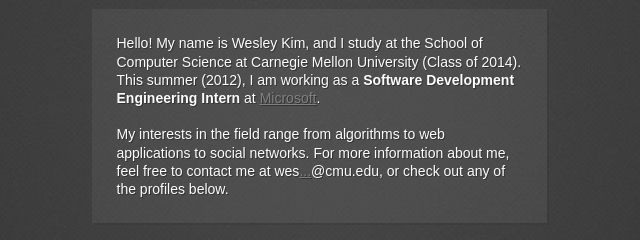
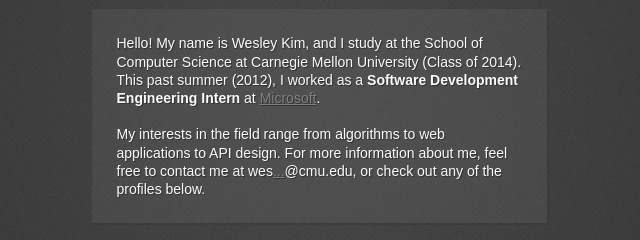
Before and after one commit to wesleyk/profile, a plain HTML site: page index.html in a window 1280 px wide. Shown: the part 306-546 px from the top of the page, without its empty margins (321-961 px from the left). Drawn offline with Linux system fonts and the light colour scheme.

Commit message:
Updated profile for post summer 2012

```diff
--- a/index.html
+++ b/index.html
@@ -23,10 +23,10 @@
                 <h2>Student + Developer</h2>
             </header>
 
-            <p class="description">Hello! My name is Wesley Kim, and I study at the School of Computer Science at Carnegie Mellon University (Class of 2014). This summer (2012), I am working as a <b>Software Development Engineering Intern</b> at <a href = 'http://www.microsoft.com'>Microsoft</a>.
+            <p class="description">Hello! My name is Wesley Kim, and I study at the School of Computer Science at Carnegie Mellon University (Class of 2014). This past summer (2012), I worked as a <b>Software Development Engineering Intern</b> at <a href = 'http://www.microsoft.com'>Microsoft</a>.
 			<br>
 			<br>
-			My interests in the field range from algorithms to web applications to social networks. For more information about me, feel free to contact me at wes<a href="http://www.google.com/recaptcha/mailhide/d?k=01hmZGUX9dDIrm41Bkl2Lwbw==&amp;c=bhgK090f5h47EJQ9WMzJgQ==" onclick="window.open('http://www.google.com/recaptcha/mailhide/d?k\07501hmZGUX9dDIrm41Bkl2Lwbw\75\75\46c\75bhgK090f5h47EJQ9WMzJgQ\75\075', '', 'toolbar=0,scrollbars=0,location=0,statusbar=0,menubar=0,resizable=0,width=500,height=300'); return false;" title="Reveal this e-mail address">...</a>@cmu.edu, or check out any of the profiles below.</p>
+			My interests in the field range from algorithms to web applications to API design. For more information about me, feel free to contact me at wes<a href="http://www.google.com/recaptcha/mailhide/d?k=01hmZGUX9dDIrm41Bkl2Lwbw==&amp;c=bhgK090f5h47EJQ9WMzJgQ==" onclick="window.open('http://www.google.com/recaptcha/mailhide/d?k\07501hmZGUX9dDIrm41Bkl2Lwbw\75\75\46c\75bhgK090f5h47EJQ9WMzJgQ\75\075', '', 'toolbar=0,scrollbars=0,location=0,statusbar=0,menubar=0,resizable=0,width=500,height=300'); return false;" title="Reveal this e-mail address">...</a>@cmu.edu, or check out any of the profiles below.</p>
 
 			<!-- ICONS FROM http://icondock.com/free/vector-social-media-icons -->
 			<a class = "icons" alt="GitHub" href = "https://github.com/wesleyk" target="_blank"><img src = "img/github.png"/></a>
```
